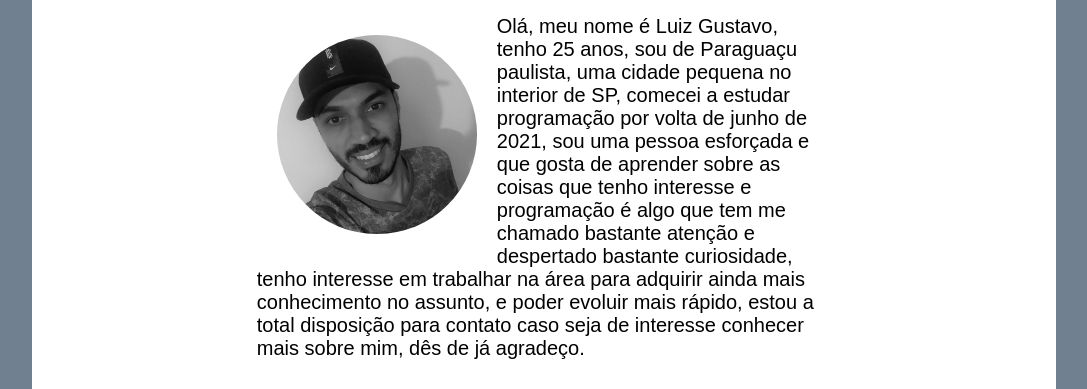
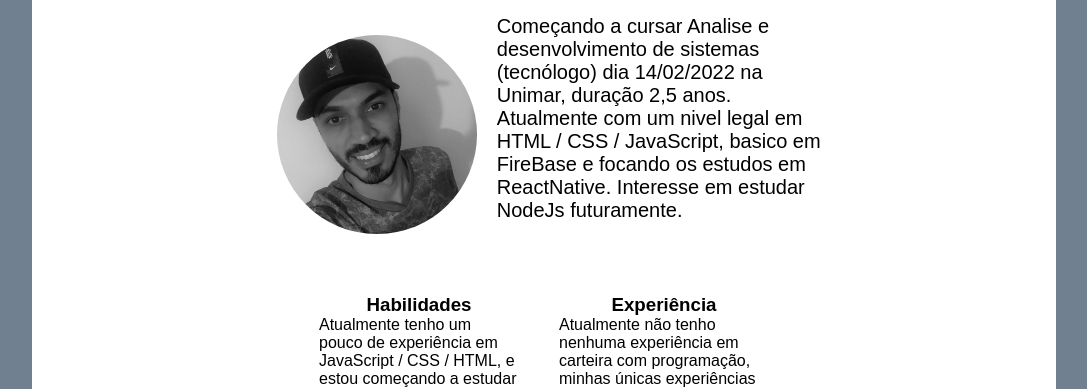
Before and after one commit to Luizcavalcantte/portfolio, a plain HTML site: page index.html in a window 1280 px wide. Shown: the part 43-432 px from the top of the page, without its empty margins (96-1183 px from the left). Drawn offline with Linux system fonts and the light colour scheme; no server answers; a web font is replaced by a local one.

Commit message:
atualizando descrição

```diff
--- a/index.html
+++ b/index.html
@@ -54,15 +54,8 @@
       <div class="description">
         <img class="perfil" src="./imgs/perfil.jpg" alt="" />
         <p>
-          Olá, meu nome é Luiz Gustavo, tenho 25 anos, sou de Paraguaçu
-          paulista, uma cidade pequena no interior de SP, comecei a estudar
-          programação por volta de junho de 2021, sou uma pessoa esforçada e que
-          gosta de aprender sobre as coisas que tenho interesse e programação é
-          algo que tem me chamado bastante atenção e despertado bastante
-          curiosidade, tenho interesse em trabalhar na área para adquirir ainda
-          mais conhecimento no assunto, e poder evoluir mais rápido, estou a
-          total disposição para contato caso seja de interesse conhecer mais
-          sobre mim, dês de já agradeço.
+         Começando a cursar Analise e desenvolvimento de sistemas (tecnólogo) dia 14/02/2022 na Unimar, duração 2,5 anos.
+Atualmente com um nivel legal em HTML / CSS / JavaScript, basico em FireBase e focando os estudos em ReactNative. Interesse em estudar NodeJs futuramente.
         </p>
       </div>
       <div class="description2">
```
